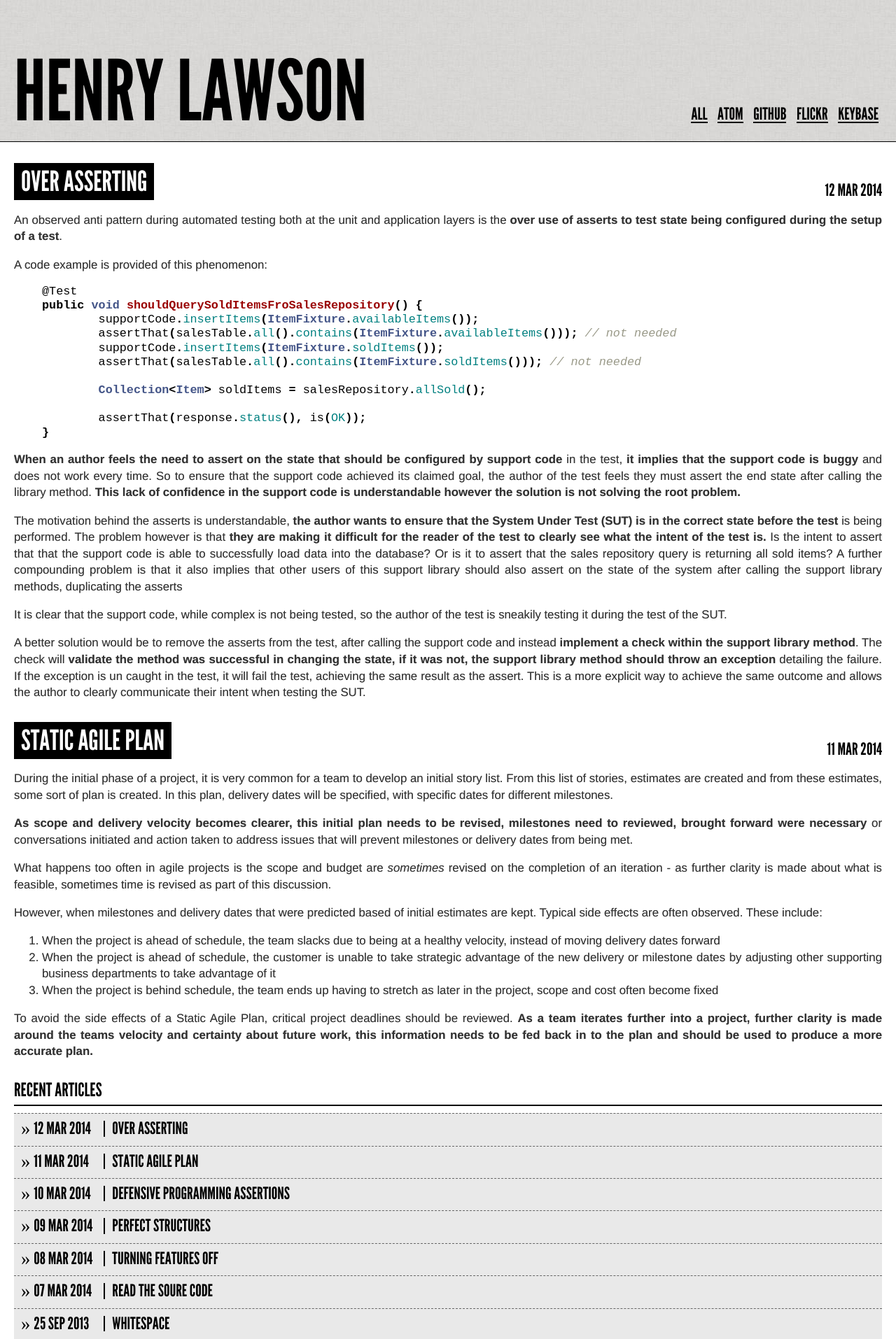
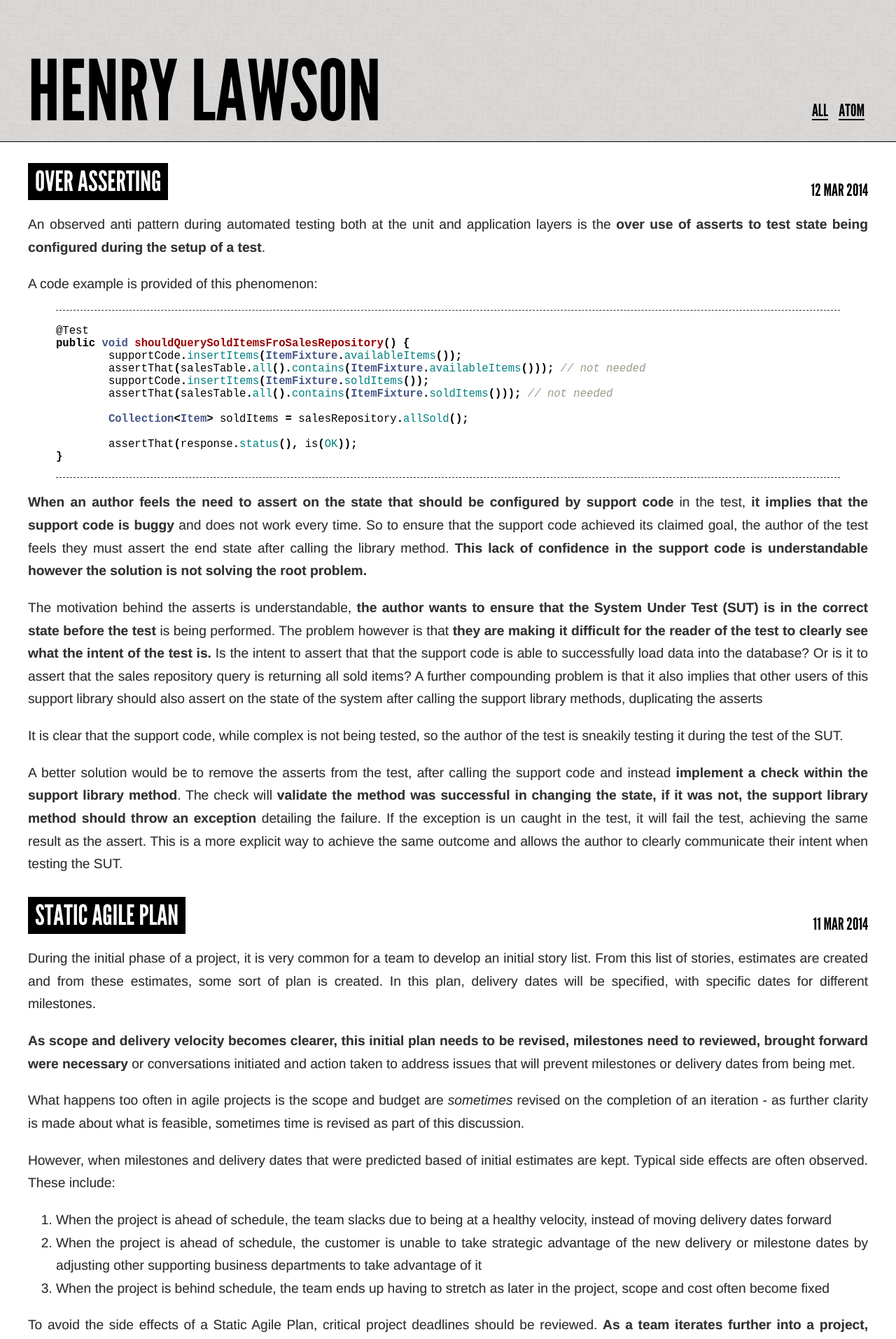
Before and after one commit to henrylawson/henrylawson.net, a Jekyll site: the page built from website/index.html, in a window 1280 px wide. Shown: the top 1914 px of the page at 70% size. Built offline with Jekyll 4.4.1, drawn with Linux system fonts in a browser that asks for light colours; Markdown is read by kramdown in place of the engine named in the settings; some of the changed text lies outside the part shown.

Commit message:
Updated font for larger screen, moved the top links and updated teh publish script

```diff
--- a/build.yml
+++ b/build.yml
@@ -1,5 +1,6 @@
 target: ./_site
 source: ./website
 host: henrylawson.net
-publish: /srv/http/henrylawson.net
+wwwuser: wwwhln
+publish: /srv/httpd/henrylawson.net
 publish_temp: /tmp/henrylawson.net
--- a/website/_layouts/default.html
+++ b/website/_layouts/default.html
@@ -21,9 +21,6 @@
                   <ul class="links">
                     <li><a href="/all">All</a></li>
                     <li><a href="/feed/atom.xml">Atom</a></li>
-                    <li><a href="http://github.com/henrylawson">Github</a></li>
-                    <li><a href="http://flickr.com/photos/hen3rz">Flickr</a></li>
-                    <li><a href="http://keybase.io/hlawson">Keybase</a></li>
                   </ul>
                 </div>
               </div>
@@ -41,7 +38,15 @@
                   I'm a passionate C#, Java, JavaScript and Ruby programmer. I often struggle to stay on top of all the emerging frameworks and software trends so I try and keep a focus on principles and patterns because as the frameworks fade, the patterns and principles remain. The writtings here are of my own biased, sometimes one sided and a little bit arrogant opinion. I expect to be questioned and scrutinized by you in every way you desire. I currently work at (and love working at)
                   <a href="http://thoughtworks.com">ThoughtWorks</a>.
                   If you would like to pair with me sometime, consider
-                  <a href="http://join.thoughtworks.com/">joining</a> or <a href="http://www.thoughtworks.com/services">hiring</a> <a href="http://thoughtworks.com">ThoughtWorks</a>.</p>
+                  <a href="http://join.thoughtworks.com/">joining</a> or <a href="http://www.thoughtworks.com/services">hiring</a> <a href="http://thoughtworks.com">ThoughtWorks</a>.
+                </p>
+                <p class="list">Find more of me at:</p>
+                <ul>
+                  <li><a href="https://github.com/henrylawson">Github</a></li>
+                  <li><a href="http://flickr.com/photos/hen3rz">Flickr</a></li>
+                  <li><a href="https://keybase.io/hlawson">Keybase</a></li>
+                  <li><a href="https://www.linkedin.com/in/hglawson">Linked In</a></li>
+                <ul>
               </div>
             </div>
           </div>
--- a/website/styles/screen.css
+++ b/website/styles/screen.css
@@ -1,9 +1,3 @@
-@font-face {
-	font-family: 'bebas';
-	src: url('../fonts/bebas.ttf') format('truetype');
-	font-weight: bold;
-	font-style: normal;
-}
 @font-face {
   font-family: 'LeagueGothic';
   src: url('../fonts/League_Gothic-webfont.ttf') format('truetype');
@@ -14,8 +8,8 @@ body {
   margin:0;
   padding:0;
   color:#000;
-	font-family:arial;
-	font-size:12pt;
+  font-family: 'Helvetica Neue', Arial, Helvetica, sans-serif;
+  font-size:120%;
   background: #fff;
 }
 a, a:hover, a:visited {
@@ -27,14 +21,18 @@ a:hover {
 }
 p, li {
   text-align:justify;
-	line-height:140%;
+  line-height:170%;
+}
+
+p, ul, ol {
+  margin-bottom:20px;
 }
 .container {
   margin: 0 auto;
   background:url('../images/light.jpg') #dedede;
 }
 .header {
-	padding:0 20px 0 20px;
+  padding:0 40px 0 40px;
   border-bottom:1px solid #000;
 }
 .header .title {
@@ -76,15 +74,11 @@ p, li {
   text-transform: uppercase;
 }
 .content {
-	padding:30px 20px 20px 20px;
+  padding:30px 40px 30px 40px;
   background:#fff;
 }
 .content .article .body {
   margin-bottom: 30px;
-	font-family: 'Helvetica Neue', Arial, Helvetica, sans-serif;
-	font-weight: 300;
-	font-size: 105%;
-	line-height: 120%;
 }
 .content .article .body p, .content .article .body li {
   color: #333;
@@ -118,8 +112,14 @@ p, li {
   font-size:18pt;
   text-transform: uppercase;
 }
+.content pre {
+  padding: 20px 0 20px 0;
+  border-top: 1px dashed #333;
+  border-bottom: 1px dashed #333;
+  overflow-y: scroll;
+}
 .footer {
-	padding:10px 20px 10px 20px;
+  padding:10px 40px 10px 40px;
   border-top:1px solid #000;
   border-bottom:1px solid #000;
 }
@@ -131,7 +131,7 @@ p, li {
   font-weight:bold;
   text-transform: uppercase;
 }
-.footer .body p {
+.footer .body p, .footer .body ul li {
   font-size:90%;
   color:#444;
   text-decoration:none;
```
Also changed, not shown: website/fonts/bebas.ttf (deleted), website/index.html (line endings or trailing spaces), website/styles/screen-narrow.css (line endings or trailing spaces), 1 other file. Lines whose indentation alone changed are shown as unchanged.
